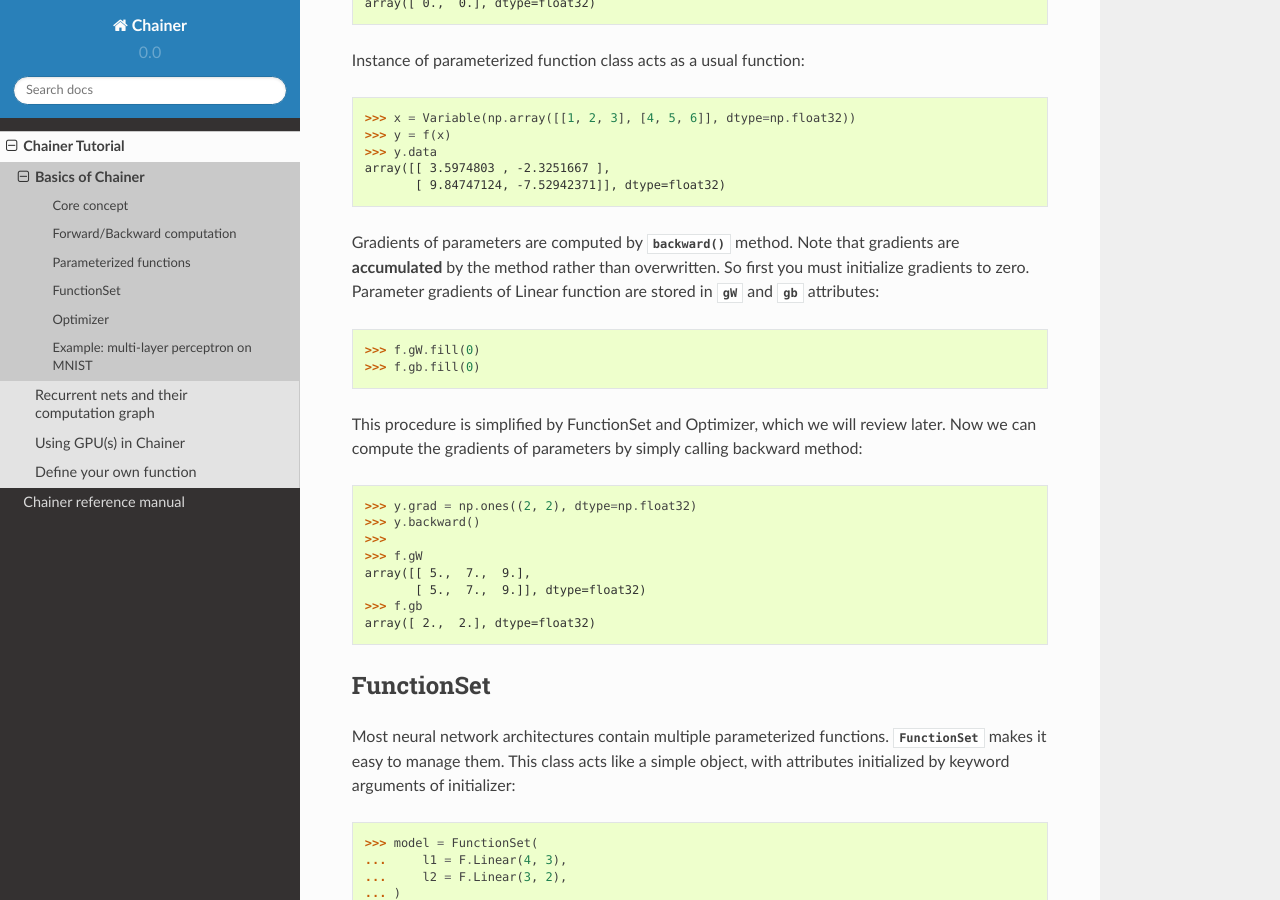
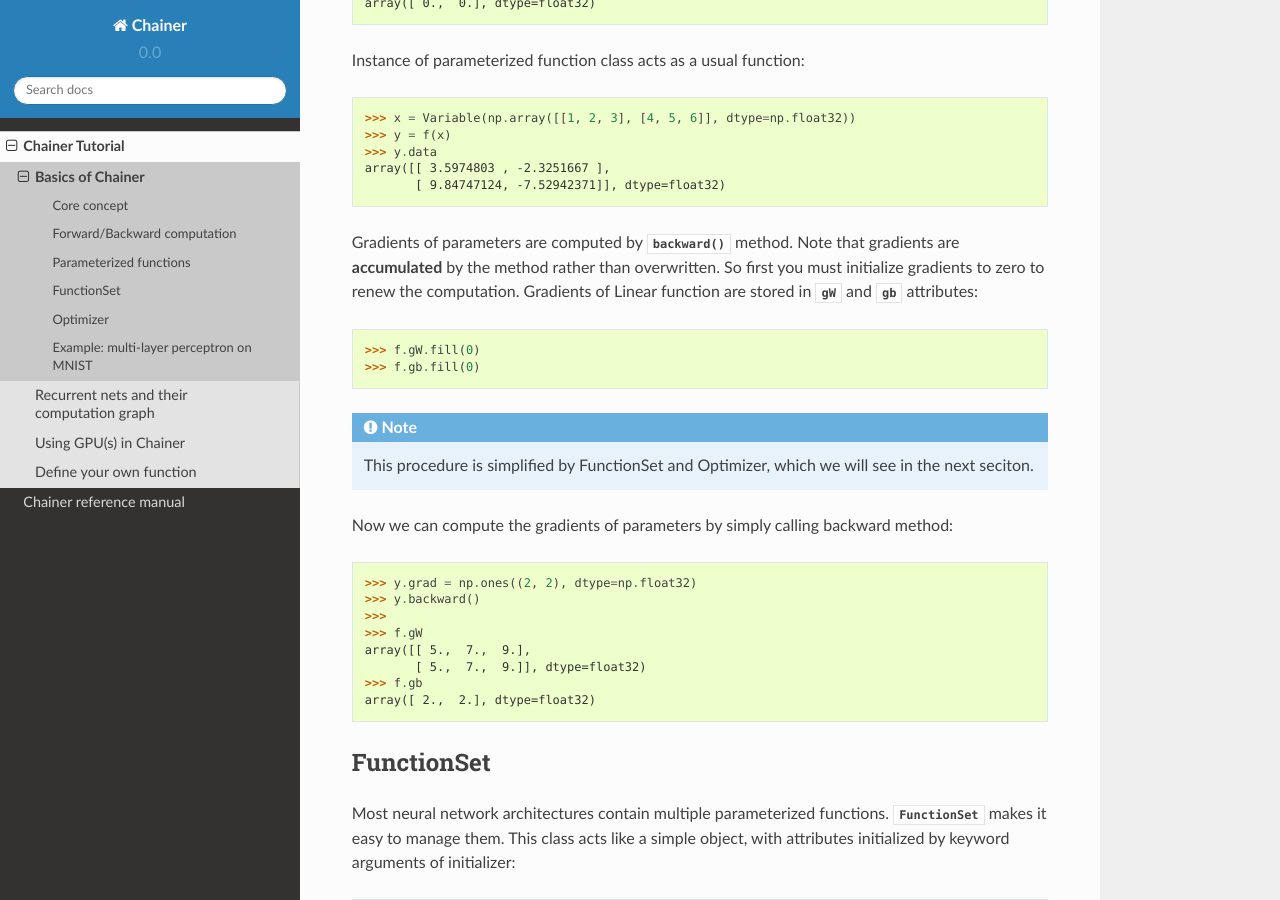
Before and after one commit to mitmul/intel-chainer, a Sphinx documentation site: the page built from docs/source/tutorial/basic.rst, in a window 1280 px wide and 900 px high, scrolled down 3457 px. Built offline with Sphinx 7.4.7 and the Read the Docs theme 2.0.0, drawn with Linux system fonts in a browser that asks for light colours.

Commit message:
Comment on FunctionSet and Optimizer is included in Note

```diff
--- a/docs/source/tutorial/basic.rst
+++ b/docs/source/tutorial/basic.rst
@@ -152,13 +152,16 @@
 
 Gradients of parameters are computed by :meth:`~Variable.backward` method.
 Note that gradients are **accumulated** by the method rather than overwritten.
-So first you must initialize gradients to zero.
-Parameter gradients of Linear function are stored in :attr:`~functions.Linear.gW` and :attr:`~functions.Linear.gb` attributes::
+So first you must initialize gradients to zero to renew the computation.
+Gradients of Linear function are stored in :attr:`~functions.Linear.gW` and :attr:`~functions.Linear.gb` attributes::
 
   >>> f.gW.fill(0)
   >>> f.gb.fill(0)
 
-This procedure is simplified by FunctionSet and Optimizer, which we will review later.
+.. note::
+
+   This procedure is simplified by FunctionSet and Optimizer, which we will see in the next seciton.
+
 Now we can compute the gradients of parameters by simply calling backward method::
 
   >>> y.grad = np.ones((2, 2), dtype=np.float32)
```
